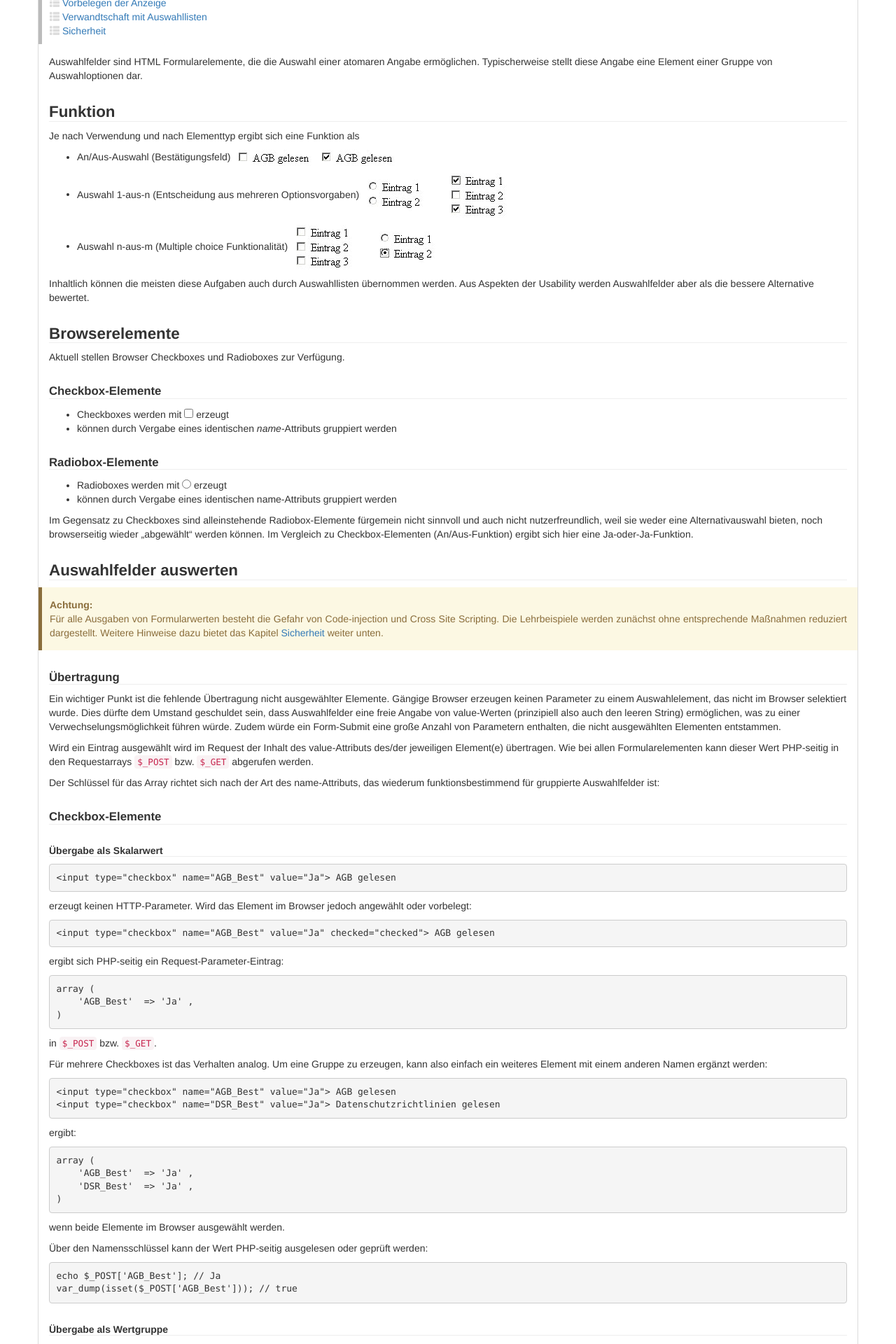
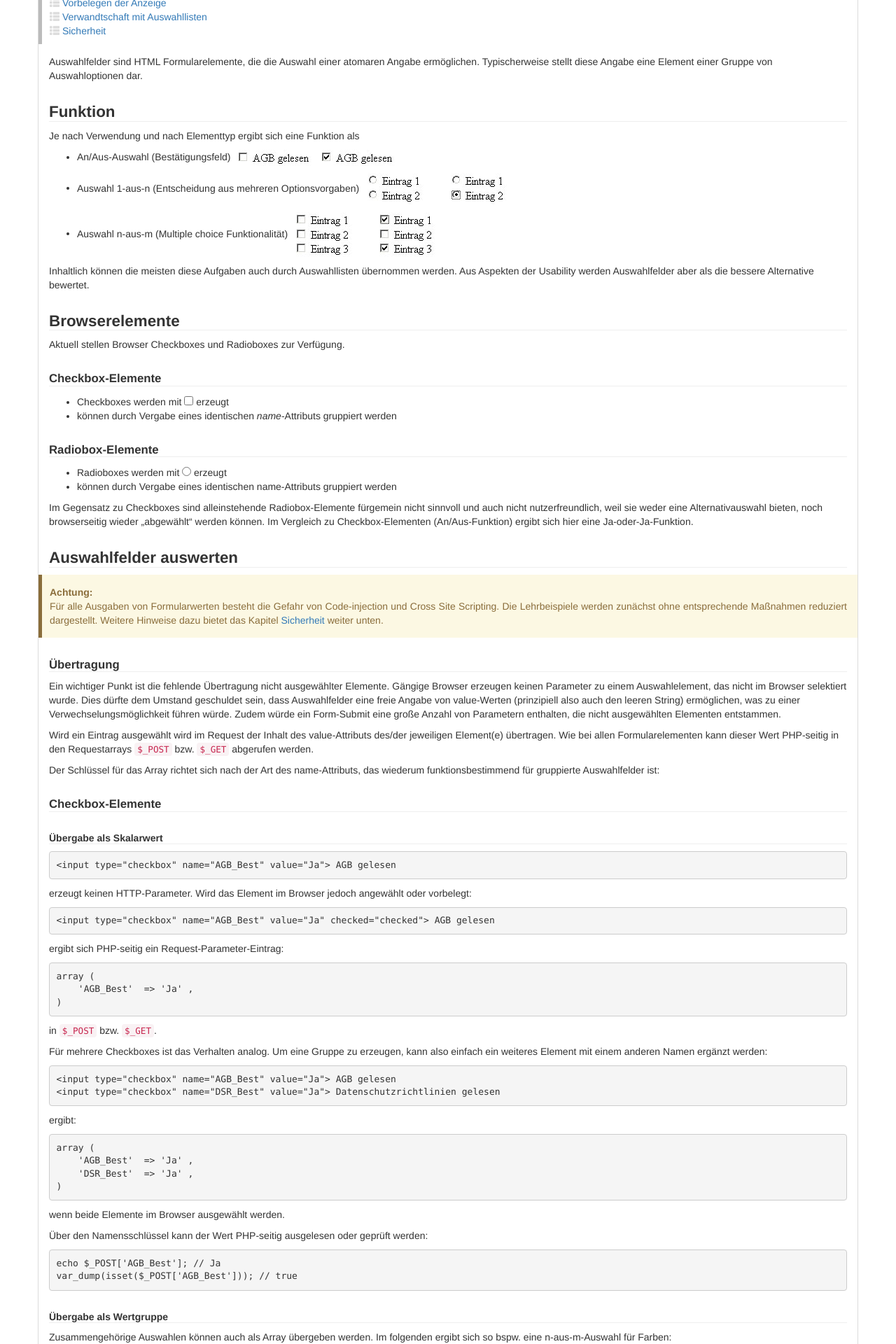
Before and after one commit to php-de/php-de.github.io, a Jekyll site: the page built from form/auswahlfelder.md, in a window 1280 px wide. Shown: the part 309-2229 px from the top of the page at 70% size. Built offline with Jekyll 4.4.1, drawn with Linux system fonts in a browser that asks for light colours; nearby versions of some CDN libraries.

Commit message:
Update auswahlfelder.md

```diff
--- a/form/auswahlfelder.md
+++ b/form/auswahlfelder.md
@@ -46,9 +46,9 @@
 
 - An/Aus-Auswahl (Bestätigungsfeld) ![Einfache Checkbox, Standardansicht](images/check-single-off.jpg)  ![Einfache Checkbox, ausgewählt](images/check-single-selected.jpg)
 
-- Auswahl 1-aus-n (Entscheidung aus mehreren Optionsvorgaben) ![Radiobox-Gruppe, ohne Auswahl](images/radio-multi-off.jpg)  ![Radiobox-Gruppe, mit Auswahl](images/check-multi-selected.jpg)
+- Auswahl 1-aus-n (Entscheidung aus mehreren Optionsvorgaben) ![Radiobox-Gruppe, ohne Auswahl](images/radio-multi-off.jpg)  ![Radiobox-Gruppe, mit Auswahl](images/radio-multi-selected.jpg)
 
-- Auswahl n-aus-m (Multiple choice Funktionalität) ![Checkbox-Gruppe, ohne Auswahl](images/check-multi-off.jpg)  ![Checkbox-Gruppe, mit Auswahl](images/radio-multi-selected.jpg)
+- Auswahl n-aus-m (Multiple choice Funktionalität) ![Checkbox-Gruppe, ohne Auswahl](images/check-multi-off.jpg)  ![Checkbox-Gruppe, mit Auswahl](images/check-multi-selected.jpg)
 
 
 
```
